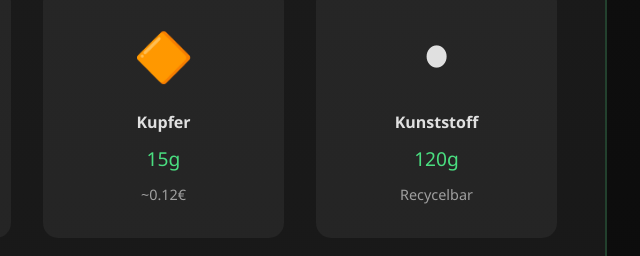
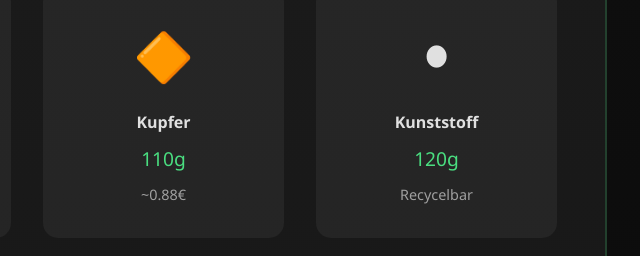
Before and after one commit to TheGermanGuyss/Nachhaltigkeit-von-Grafikkarten-f-r-Gamer-in-Bezug-auf-Herstellung-Energieeffizienz-und-Recycling, a website built with Vite: page index.html in a window 1280 px wide. Shown: the part 4910-5166 px from the top of the page, 613-1253 px from the left. Built offline with nearby package versions, Linux system fonts and the light colour scheme.

Commit message:
Update index.html

```diff
--- a/index.html
+++ b/index.html
@@ -338,8 +338,8 @@
                     <div class="material-item">
                         <div class="material-icon">🔶</div>
                         <span class="material-name">Kupfer</span>
-                        <span class="material-amount">15g</span>
-                        <span class="material-value">~0.12€</span>
+                        <span class="material-amount">110g</span>
+                        <span class="material-value">~0.88€</span>
                     </div>
                     <div class="material-item">
                         <div class="material-icon">⚫</div>
```
